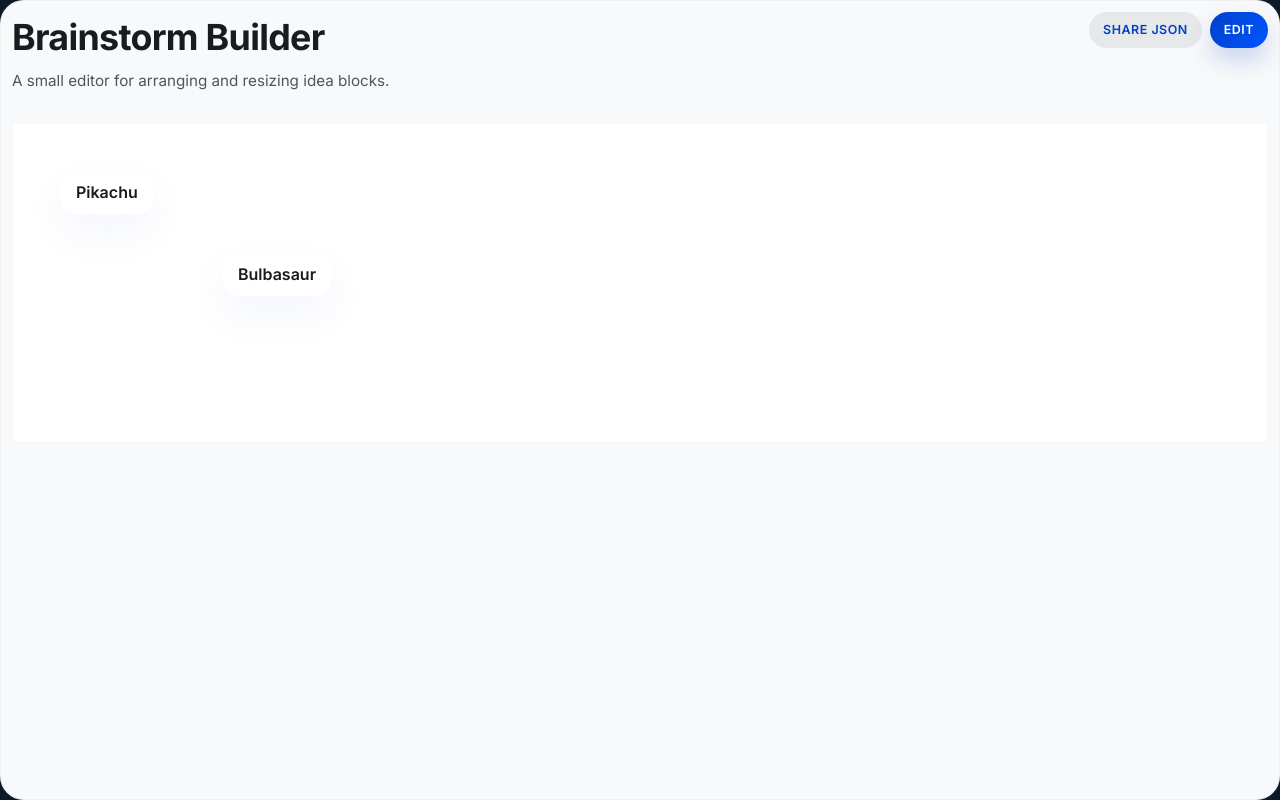
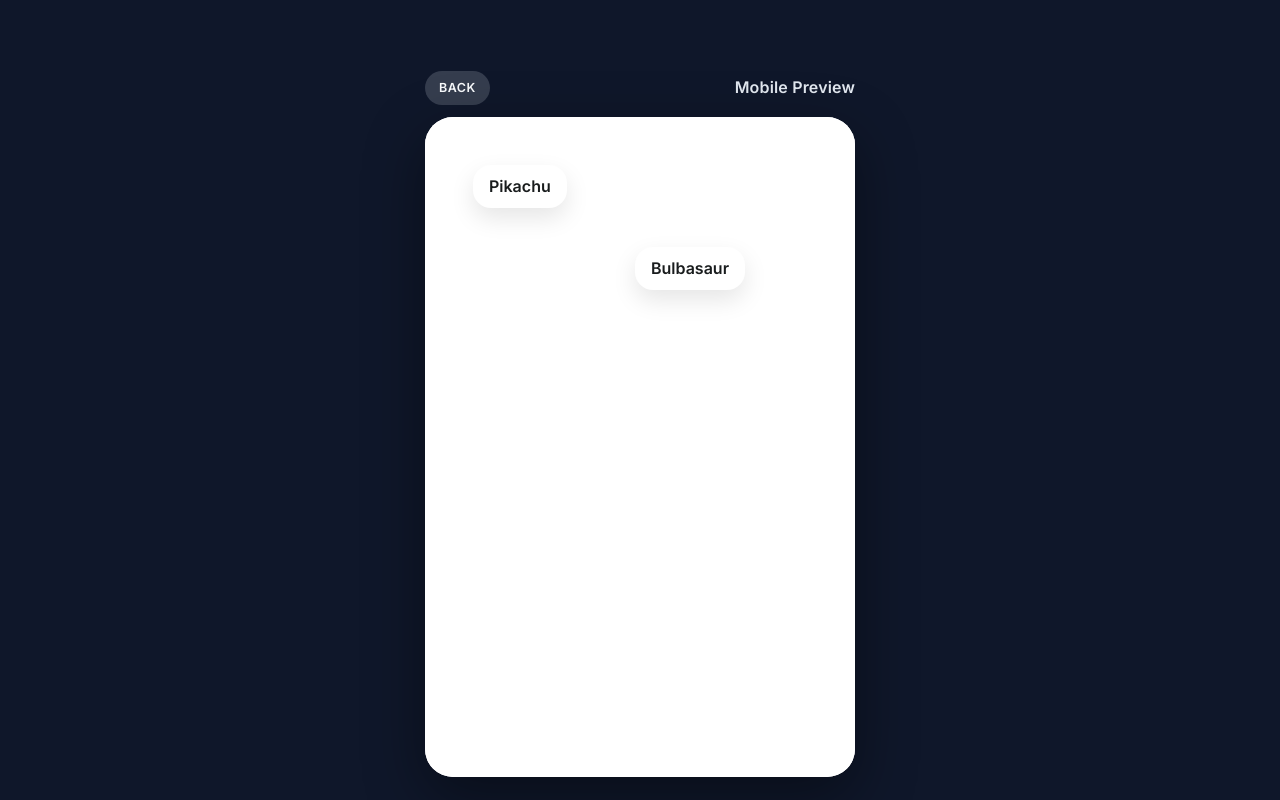
Before and after one commit to ambujvashistha/brainstorm-builder, a React app in the folder web/: page / in a window 1280 px wide. Both pictures are taken after a click on the button "PREVIEW". Built offline with nearby package versions, Linux system fonts and the light colour scheme; the HTML template or start-up script is replaced by a standard one.

Commit message:
Preview in Builder

```diff
--- a/web/src/screens/BuilderScreen.jsx
+++ b/web/src/screens/BuilderScreen.jsx
@@ -98,11 +98,19 @@ export default function BuilderScreen() {
       if (!interaction || !canvasRef.current) return;
 
       const canvasRect = canvasRef.current.getBoundingClientRect();
+      const bounds = { width: canvasRect.width, height: canvasRect.height };
 
       if (interaction.type === "drag-element") {
         setElements((prev) =>
           prev.map((element, index) => {
             if (index !== interaction.index) return element;
+
+            const activeNode = canvasRef.current?.querySelector(
+              `[data-id="${interaction.index}"]`,
+            );
+            const activeRect = activeNode?.getBoundingClientRect();
+            const measuredWidth = activeRect?.width ?? element.width;
+            const measuredHeight = activeRect?.height ?? element.height;
 
             const nextX =
               event.clientX - canvasRect.left - interaction.pointerOffset.x;
@@ -112,10 +120,19 @@ export default function BuilderScreen() {
 
             return {
               ...element,
-              x: Math.max(0, Math.min(nextX, canvasRect.width - element.width)),
+              x: Math.max(
+                0,
+                Math.min(
+                  nextX,
+                  bounds.width - measuredWidth,
+                ),
+              ),
               y: Math.max(
                 0,
-                Math.min(nextY, canvasRect.height - element.height),
+                Math.min(
+                  nextY,
+                  bounds.height - measuredHeight,
+                ),
               ),
             };
           }),
@@ -139,11 +156,11 @@ export default function BuilderScreen() {
               ...element,
               width: Math.max(
                 MIN_CARD_WIDTH,
-                Math.min(nextWidth, canvasRect.width - element.x),
+                Math.min(nextWidth, bounds.width - element.x),
               ),
               height: Math.max(
                 MIN_CARD_HEIGHT,
-                Math.min(nextHeight, canvasRect.height - element.y),
+                Math.min(nextHeight, bounds.height - element.y),
               ),
             };
           }),
@@ -265,6 +282,19 @@ export default function BuilderScreen() {
 
     window.addEventListener("pointerdown", handleOutsidePointerDown);
     return () => window.removeEventListener("pointerdown", handleOutsidePointerDown);
+  }, [isPreviewMode]);
+
+  useEffect(() => {
+    if (!isPreviewMode) return;
+
+    const handleKeyDown = (event) => {
+      if (event.key === "Escape") {
+        setIsPreviewMode(false);
+      }
+    };
+
+    window.addEventListener("keydown", handleKeyDown);
+    return () => window.removeEventListener("keydown", handleKeyDown);
   }, [isPreviewMode]);
 
   function addText() {
@@ -479,18 +509,45 @@ export default function BuilderScreen() {
   }
 
   function togglePreviewMode() {
-    setIsPreviewMode((prev) => {
-      const next = !prev;
-      if (next) {
     setInteraction(null);
     setEditingIndex(null);
     setActiveIndex(null);
-      }
-      return next;
-    });
+    setIsPreviewMode((prev) => !prev);
   }
 
   const selectedElement = activeIndex !== null ? elements[activeIndex] : null;
+
+  const canvasProps = {
+    canvasRef,
+    canvasSize,
+    elements,
+    activeIndex,
+    editingIndex,
+    draftText,
+    interaction,
+    onCanvasPointerDown: handleCanvasPointerDown,
+    onElementPointerDown: handleElementPointerDown,
+    onElementResizePointerDown: handleElementResizePointerDown,
+    onCanvasResizePointerDown: handleCanvasResizePointerDown,
+    onElementDoubleClick: startEditing,
+    onDraftTextChange: setDraftText,
+    onDraftTextCommit: commitDraftText,
+    onDraftTextKeyDown: handleDraftKeyDown,
+    isPreviewMode,
+    toolbar: (
+      <>
+        <button className="canvas-toolbar__button canvas-toolbar__button--primary" onClick={addText}>
+          Add Text
+        </button>
+        <button className="canvas-toolbar__button canvas-toolbar__button--secondary" onClick={addImage}>
+          Add Image
+        </button>
+        <button className="canvas-toolbar__button canvas-toolbar__button--secondary" onClick={addContainer}>
+          Add Container
+        </button>
+      </>
+    ),
+  };
 
   return (
     <main className={`builder-screen ${isPreviewMode ? "builder-screen--preview" : ""}`}>
@@ -520,7 +577,8 @@ export default function BuilderScreen() {
         />
       )}
 
-      <section className="builder-left">
+      <section className={`builder-left ${isPreviewMode ? "builder-left--preview" : ""}`}>
+        {!isPreviewMode && (
           <div className="builder-screen__header">
             <div>
               <h1>Brainstorm Builder</h1>
@@ -528,8 +586,6 @@ export default function BuilderScreen() {
             </div>
 
             <div className="builder-screen__actions">
-            {!isPreviewMode && (
-              <>
               <button
                 className="builder-screen__button builder-screen__button--secondary"
                 onClick={exportJSON}
@@ -542,16 +598,6 @@ export default function BuilderScreen() {
               >
                 Load JSON
               </button>
-              </>
-            )}
-            {isPreviewMode && (
-              <button
-                className="builder-screen__button builder-screen__button--secondary"
-                onClick={exportJSON}
-              >
-                Share JSON
-              </button>
-            )}
               <button
                 className={`builder-screen__button builder-screen__button--toggle ${
                   isPreviewMode ? "is-active" : ""
@@ -562,38 +608,26 @@ export default function BuilderScreen() {
               </button>
             </div>
           </div>
+        )}
 
-        <Canvas
-          canvasRef={canvasRef}
-          canvasSize={canvasSize}
-          elements={elements}
-          activeIndex={activeIndex}
-          editingIndex={editingIndex}
-          draftText={draftText}
-          interaction={interaction}
-          onCanvasPointerDown={handleCanvasPointerDown}
-          onElementPointerDown={handleElementPointerDown}
-          onElementResizePointerDown={handleElementResizePointerDown}
-          onCanvasResizePointerDown={handleCanvasResizePointerDown}
-          onElementDoubleClick={startEditing}
-          onDraftTextChange={setDraftText}
-          onDraftTextCommit={commitDraftText}
-          onDraftTextKeyDown={handleDraftKeyDown}
-          isPreviewMode={isPreviewMode}
-          toolbar={
-            <>
-              <button className="canvas-toolbar__button canvas-toolbar__button--primary" onClick={addText}>
-                Add Text
+        {isPreviewMode ? (
+          <div className="preview-wrapper">
+            <div className="preview-header">
+              <button
+                className="preview-back-button"
+                onClick={togglePreviewMode}
+              >
+                Back
               </button>
-              <button className="canvas-toolbar__button canvas-toolbar__button--secondary" onClick={addImage}>
-                Add Image
-              </button>
-              <button className="canvas-toolbar__button canvas-toolbar__button--secondary" onClick={addContainer}>
-                Add Container
-              </button>
-            </>
-          }
-        />
+              <h2>Mobile Preview</h2>
+            </div>
+            <div className="phone-frame">
+              <Canvas {...canvasProps} />
+            </div>
+          </div>
+        ) : (
+          <Canvas {...canvasProps} />
+        )}
       </section>
 
       {!isPreviewMode && (
```
Lines whose indentation alone changed are shown as unchanged.
